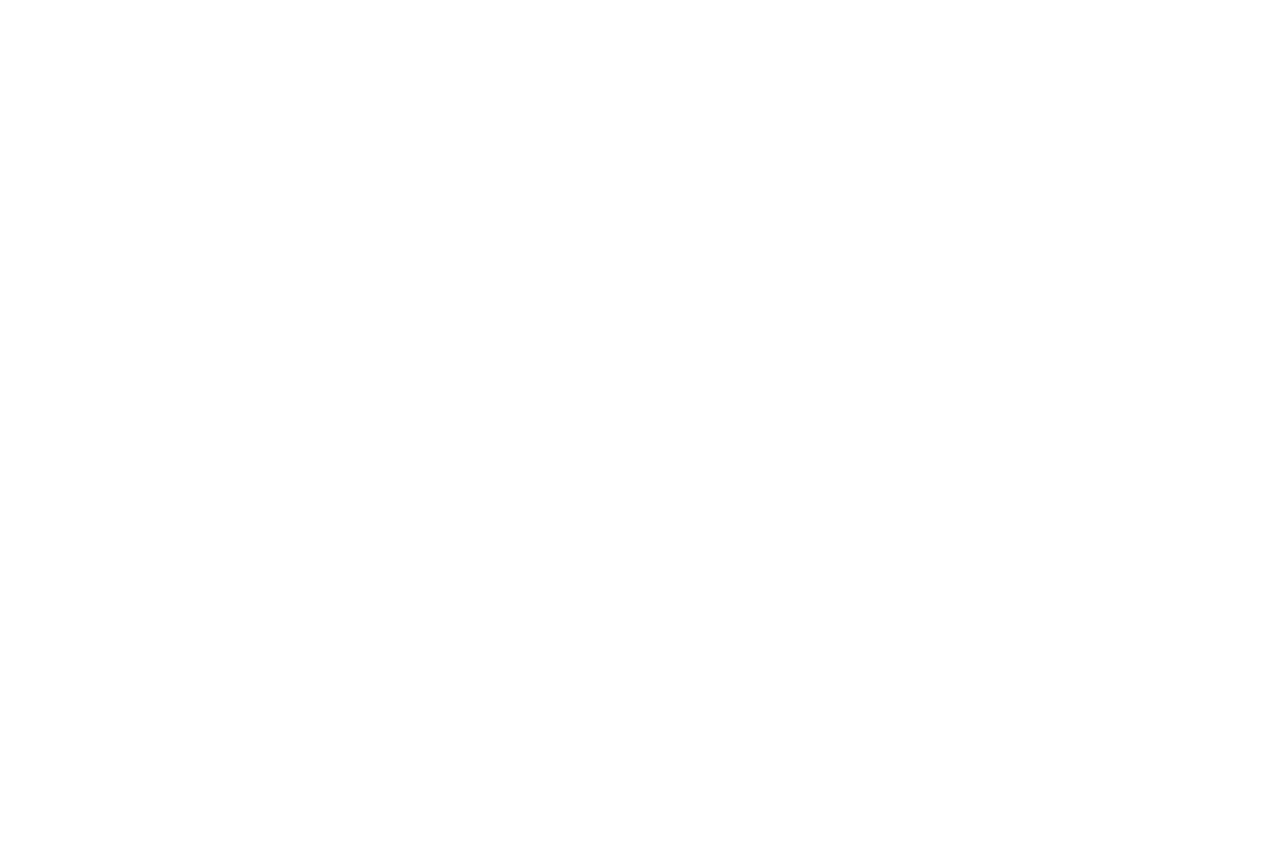
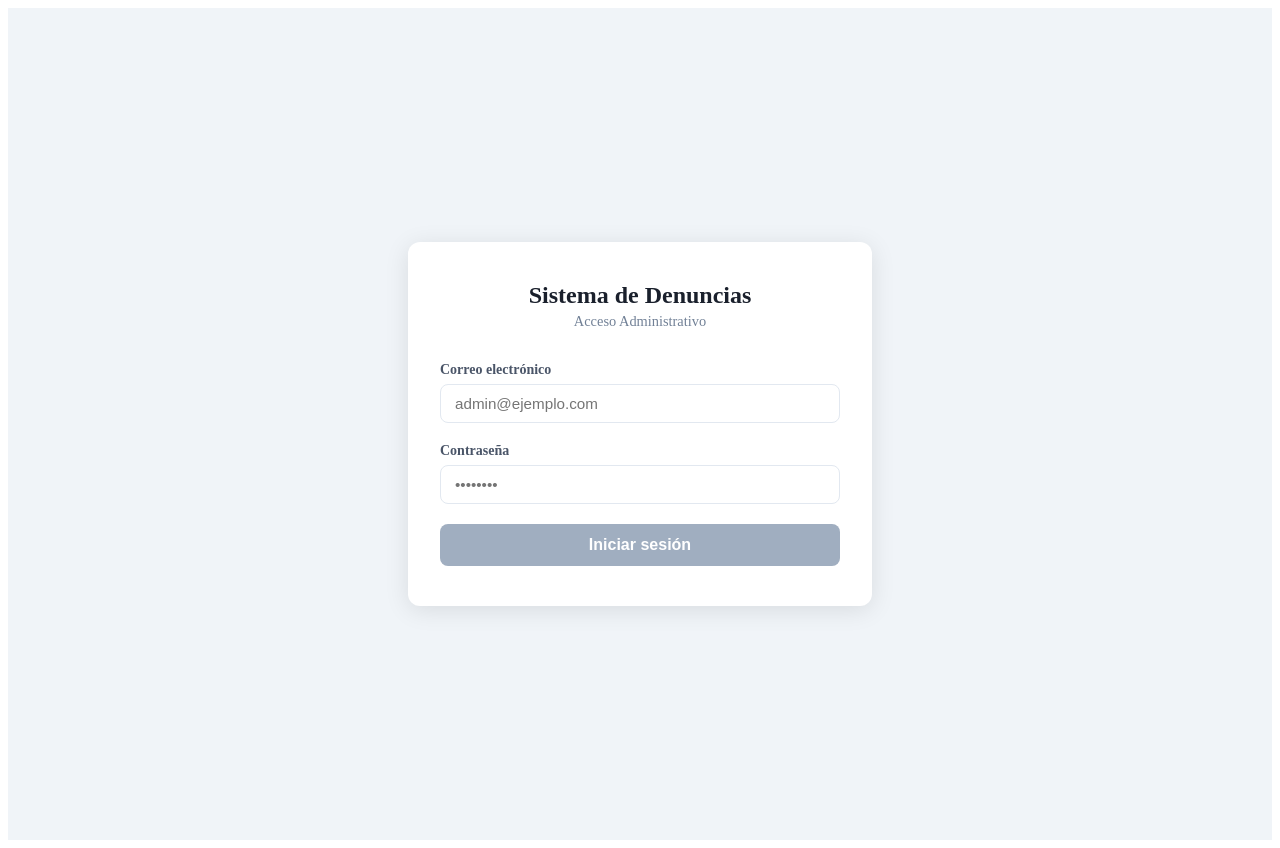
Before and after one commit to JeskaVal/proyecto-angular, an Angular app: page /login in a window 1280 px wide. Before the commit this address led to /. Before the commit the page ends 800 px from the top, so only its background shows below. Built offline with nearby package versions, Linux system fonts and the light colour scheme.

Commit message:
add: appRoutes, auth.service, login.components

```diff
--- a/src/app/app.routes.ts
+++ b/src/app/app.routes.ts
@@ -1,10 +1,16 @@
 import { Routes } from '@angular/router';
+import { authGuard } from './core/guards/auth.guard';
 
 export const routes: Routes = [
   {
     path: '',
     redirectTo: '/denuncias/crear',
     pathMatch: 'full'
+  },
+  {
+    path: 'login',
+    loadComponent: () => import('./modules/auth/components/login/login.component')
+      .then(m => m.LoginComponent)
   },
   {
     path: 'ping',
@@ -31,6 +37,7 @@ export const routes: Routes = [
       },
       {
         path: 'dashboard',
+        canActivate: [authGuard],
         loadComponent: () => import('./modules/denuncias/components/dashboard-admin/dashboard-admin.component')
           .then(m => m.DashboardAdminComponent)
       }
--- /dev/null
+++ b/src/app/core/guards/auth.guard.ts
@@ -0,0 +1,14 @@
+import { inject } from '@angular/core';
+import { CanActivateFn, Router } from '@angular/router';
+import { AuthService } from '../services/auth.service';
+
+export const authGuard: CanActivateFn = () => {
+    const auth = inject(AuthService);
+    const router = inject(Router);
+
+    if (auth.isAuthenticated()) {
+        return true;
+    }
+
+    return router.createUrlTree(['/login']);
+};
--- /dev/null
+++ b/src/app/core/services/auth.service.ts
@@ -0,0 +1,59 @@
+import { Injectable, PLATFORM_ID, Inject } from '@angular/core';
+import { HttpClient } from '@angular/common/http';
+import { Router } from '@angular/router';
+import { Observable, tap } from 'rxjs';
+import { isPlatformBrowser } from '@angular/common';
+import { environment } from '../../../environments/environment';
+
+@Injectable({ providedIn: 'root' })
+export class AuthService {
+    private apiUrl = environment.apiUrl;
+
+    constructor(
+        private http: HttpClient,
+        private router: Router,
+        @Inject(PLATFORM_ID) private platformId: Object
+    ) {}
+
+    login(email: string, password: string): Observable<{ token: string; user: any }> {
+        return this.http.post<{ token: string; user: any }>(`${this.apiUrl}/login`, { email, password }).pipe(
+            tap(res => {
+                if (isPlatformBrowser(this.platformId)) {
+                    localStorage.setItem('token', res.token);
+                    localStorage.setItem('user', JSON.stringify(res.user));
+                }
+            })
+        );
+    }
+
+    logout(): void {
+        this.http.post(`${this.apiUrl}/logout`, {}).subscribe({
+            complete: () => this.clearSession(),
+            error: () => this.clearSession(),
+        });
+    }
+
+    isAuthenticated(): boolean {
+        if (!isPlatformBrowser(this.platformId)) return false;
+        return !!localStorage.getItem('token');
+    }
+
+    getToken(): string | null {
+        if (!isPlatformBrowser(this.platformId)) return null;
+        return localStorage.getItem('token');
+    }
+
+    getUser(): any {
+        if (!isPlatformBrowser(this.platformId)) return null;
+        const raw = localStorage.getItem('user');
+        return raw ? JSON.parse(raw) : null;
+    }
+
+    private clearSession(): void {
+        if (isPlatformBrowser(this.platformId)) {
+            localStorage.removeItem('token');
+            localStorage.removeItem('user');
+        }
+        this.router.navigate(['/login']);
+    }
+}
--- /dev/null
+++ b/src/app/modules/auth/components/login/login.component.html
@@ -0,0 +1,44 @@
+<div class="login-wrapper">
+  <div class="login-card">
+    <div class="login-header">
+      <h1>Sistema de Denuncias</h1>
+      <p>Acceso Administrativo</p>
+    </div>
+
+    <form (ngSubmit)="onSubmit()" #loginForm="ngForm" class="login-form">
+      <div *ngIf="errorMensaje" class="alerta-error">
+        {{ errorMensaje }}
+      </div>
+
+      <div class="campo">
+        <label for="email">Correo electrónico</label>
+        <input
+          id="email"
+          type="email"
+          [(ngModel)]="email"
+          name="email"
+          placeholder="admin@ejemplo.com"
+          required
+          autocomplete="username"
+        />
+      </div>
+
+      <div class="campo">
+        <label for="password">Contraseña</label>
+        <input
+          id="password"
+          type="password"
+          [(ngModel)]="password"
+          name="password"
+          placeholder="••••••••"
+          required
+          autocomplete="current-password"
+        />
+      </div>
+
+      <button type="submit" [disabled]="cargando || !loginForm.valid" class="btn-login">
+        {{ cargando ? 'Iniciando sesión...' : 'Iniciar sesión' }}
+      </button>
+    </form>
+  </div>
+</div>
--- /dev/null
+++ b/src/app/modules/auth/components/login/login.component.scss
@@ -0,0 +1,97 @@
+.login-wrapper {
+    display: flex;
+    align-items: center;
+    justify-content: center;
+    min-height: 100vh;
+    background: #f0f4f8;
+    padding: 1rem;
+}
+
+.login-card {
+    background: #fff;
+    border-radius: 12px;
+    box-shadow: 0 4px 24px rgba(0, 0, 0, 0.1);
+    padding: 2.5rem 2rem;
+    width: 100%;
+    max-width: 400px;
+}
+
+.login-header {
+    text-align: center;
+    margin-bottom: 2rem;
+
+    h1 {
+        font-size: 1.5rem;
+        font-weight: 700;
+        color: #1a202c;
+        margin: 0 0 0.25rem;
+    }
+
+    p {
+        color: #718096;
+        font-size: 0.9rem;
+        margin: 0;
+    }
+}
+
+.login-form {
+    display: flex;
+    flex-direction: column;
+    gap: 1.25rem;
+}
+
+.campo {
+    display: flex;
+    flex-direction: column;
+    gap: 0.4rem;
+
+    label {
+        font-size: 0.875rem;
+        font-weight: 600;
+        color: #4a5568;
+    }
+
+    input {
+        padding: 0.625rem 0.875rem;
+        border: 1px solid #e2e8f0;
+        border-radius: 8px;
+        font-size: 0.95rem;
+        outline: none;
+        transition: border-color 0.2s;
+
+        &:focus {
+            border-color: #0066cc;
+            box-shadow: 0 0 0 3px rgba(0, 102, 204, 0.15);
+        }
+    }
+}
+
+.alerta-error {
+    background: #fff5f5;
+    border: 1px solid #fc8181;
+    color: #c53030;
+    border-radius: 8px;
+    padding: 0.75rem 1rem;
+    font-size: 0.875rem;
+}
+
+.btn-login {
+    padding: 0.75rem;
+    background: #0066cc;
+    color: #fff;
+    border: none;
+    border-radius: 8px;
+    font-size: 1rem;
+    font-weight: 600;
+    cursor: pointer;
+    transition: background 0.2s;
+
+    &:hover:not(:disabled) {
+        background: #0052a3;
+    }
+
+    &:disabled {
+        background: #a0aec0;
+        cursor: not-allowed;
+    }
+}
--- /dev/null
+++ b/src/app/modules/auth/components/login/login.component.ts
@@ -0,0 +1,38 @@
+import { Component } from '@angular/core';
+import { Router } from '@angular/router';
+import { FormsModule } from '@angular/forms';
+import { NgIf } from '@angular/common';
+import { AuthService } from '../../../../core/services/auth.service';
+
+@Component({
+    selector: 'app-login',
+    templateUrl: './login.component.html',
+    styleUrls: ['./login.component.scss'],
+    imports: [FormsModule, NgIf]
+})
+export class LoginComponent {
+    email = '';
+    password = '';
+    cargando = false;
+    errorMensaje: string | null = null;
+
+    constructor(private authService: AuthService, private router: Router) {}
+
+    onSubmit(): void {
+        if (!this.email || !this.password) return;
+
+        this.cargando = true;
+        this.errorMensaje = null;
+
+        this.authService.login(this.email, this.password).subscribe({
+            next: () => {
+                this.cargando = false;
+                this.router.navigate(['/denuncias/dashboard']);
+            },
+            error: (err) => {
+                this.cargando = false;
+                this.errorMensaje = 'Credenciales incorrectas. Verifica tu email y contraseña.';
+            }
+        });
+    }
+}
```
